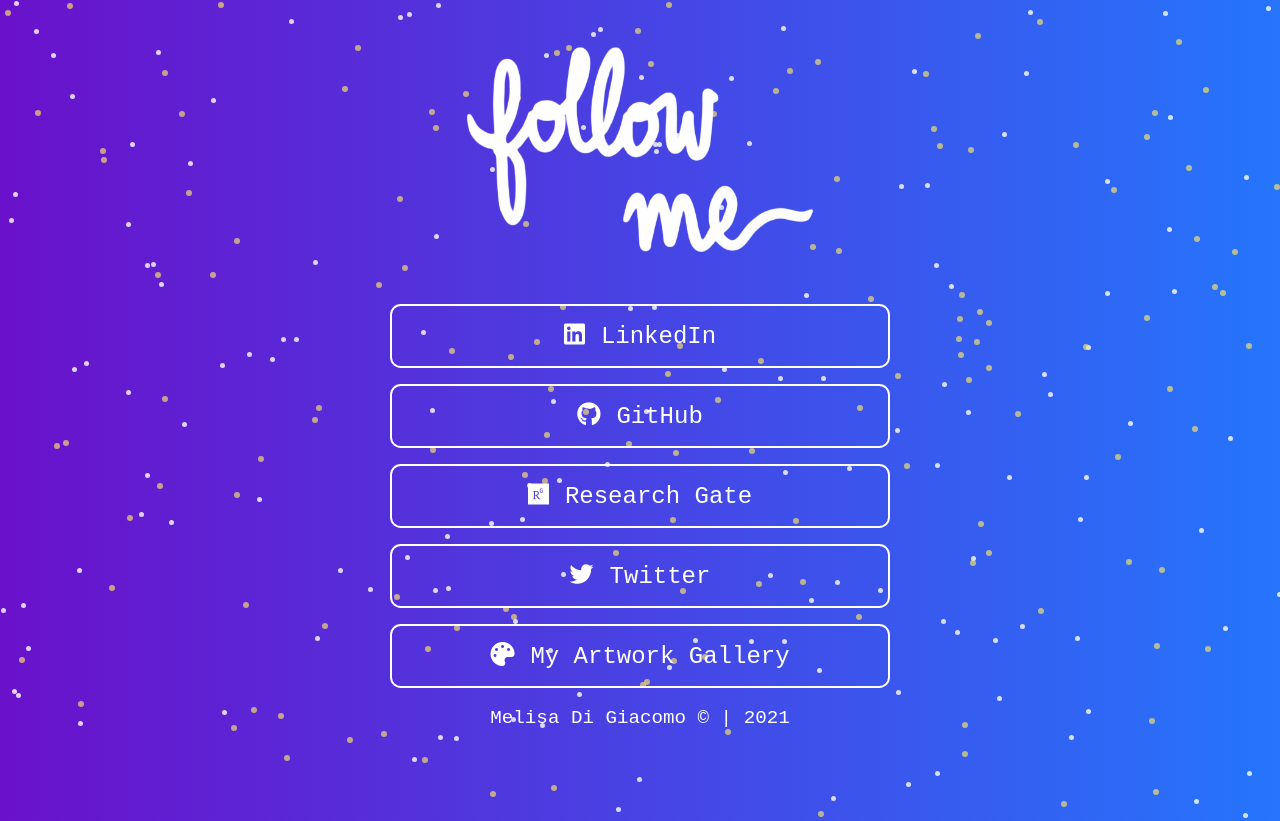
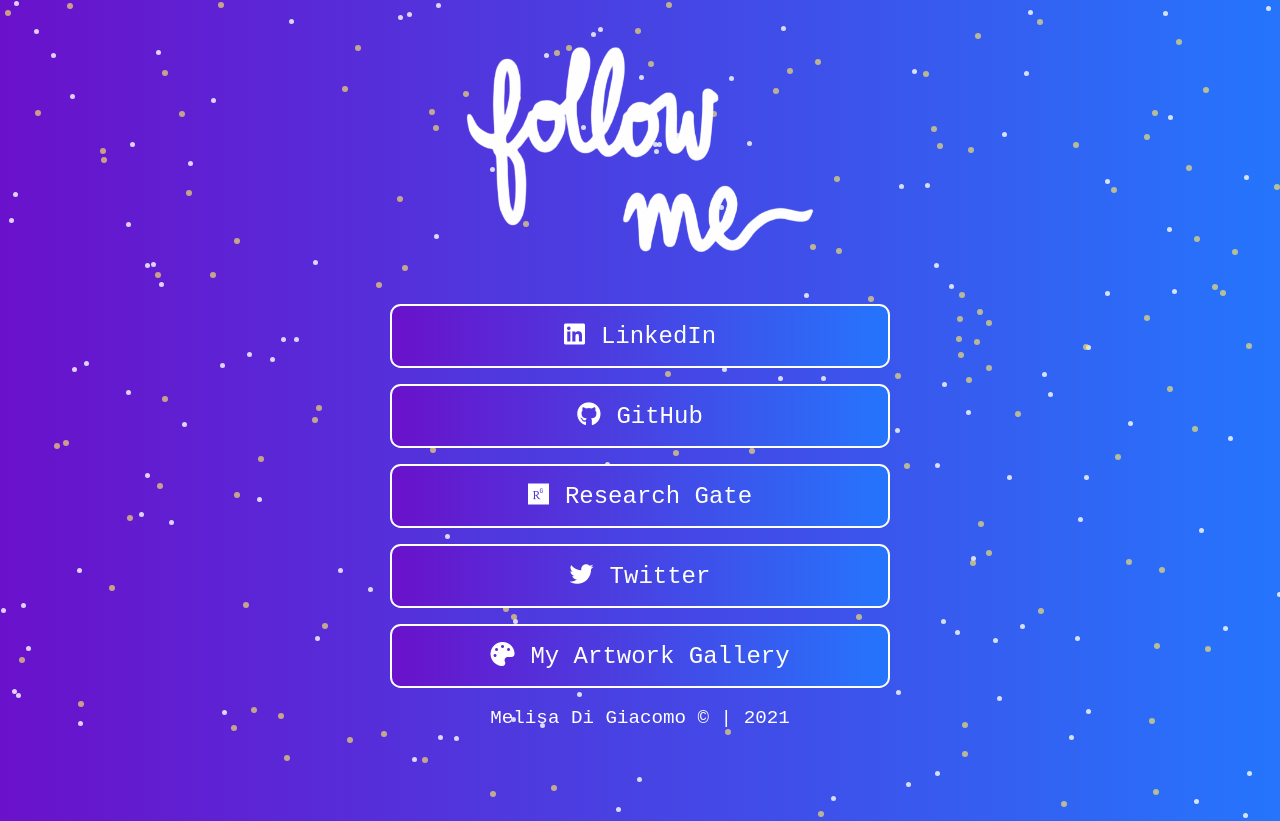
Before and after one commit to melisadigiacomo/melisa-links-page, a plain HTML site: page index.html in a window 1280 px wide. Shown: the top 821 px of the page. Drawn offline with nearby package versions, Linux system fonts and the light colour scheme.

Commit message:
change background divs

```diff
--- a/CSS/style.css
+++ b/CSS/style.css
@@ -39,6 +39,7 @@
 }
 
 .links div {
+    background-image: linear-gradient(to right, #6a11cb 0%, #2575fc 100%);
     border: 2px solid white;
     border-radius: 0.67rem;
     padding: 1rem;
```
